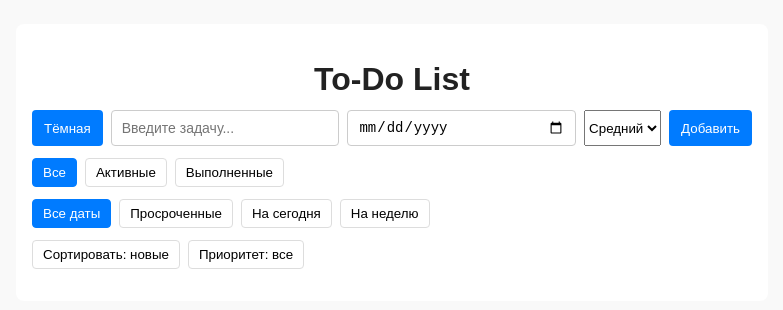
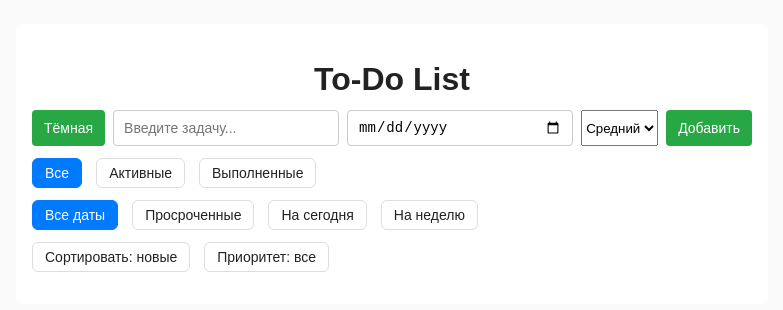
Before and after one commit to Anuar234/to-do-app, a React (Vite) app in the folder todo-app/frontend/: page / in a window 1280 px wide. Shown: the top 310 px of the page, without its empty margins (248-1031 px from the left). Built offline with nearby package versions, Linux system fonts and the light colour scheme.

Commit message:
some styles added to make it more clear with colour and visuals

```diff
--- a/todo-app/frontend/src/App.css
+++ b/todo-app/frontend/src/App.css
@@ -1,7 +1,6 @@
 /* frontend/src/App.css */
 
-
-
+/* Переменные темы */
 :root {
   --bg-color: #f9f9f9;
   --text-color: #222;
@@ -16,6 +15,7 @@
   --border-color: #444;
 }
 
+/* Общие стили страницы */
 body {
   margin: 0;
   font-family: Arial, sans-serif;
@@ -32,13 +32,12 @@ body {
   transition: background 0.3s, color 0.3s;
 }
 
-
-
 h1 {
   margin-bottom: 12px;
   text-align: center;
 }
 
+/* --- Input Row --- */
 .input-row {
   display: flex;
   gap: 8px;
@@ -53,18 +52,44 @@ h1 {
   border-radius: 4px;
 }
 
+/* Кнопка добавления задачи */
 .input-row button {
   padding: 8px 12px;
   border: none;
-  background: #007bff;
+  background: #28a745;
   color: white;
   border-radius: 4px;
   cursor: pointer;
-}
-.input-row button:hover {
-  background: #0056b3;
+  transition: background 0.2s;
 }
 
+.input-row button:hover {
+  background: #218838;
+}
+
+/* --- Общие кнопки --- */
+button {
+  padding: 6px 12px;
+  border-radius: 6px;
+  border: 1px solid #ddd;
+  background: #fff;
+  color: #222;
+  cursor: pointer;
+  font-size: 14px;
+  transition: all 0.2s;
+}
+
+button:hover {
+  background: #f0f0f0;
+}
+
+button.active {
+  background: #007bff;
+  color: white;
+  border-color: #007bff;
+}
+
+/* --- Фильтры --- */
 .filters {
   display: flex;
   gap: 8px;
@@ -73,18 +98,10 @@ h1 {
 }
 
 .filters button {
-  padding: 6px 10px;
-  border: 1px solid #ddd;
-  background: white;
-  cursor: pointer;
-  border-radius: 4px;
-}
-.filters button.active {
-  background: #007bff;
-  color: white;
-  border-color: #007bff;
+  margin-right: 6px;
 }
 
+/* --- Task List --- */
 .task-list {
   list-style: none;
   padding-left: 0;
@@ -95,6 +112,7 @@ h1 {
   align-items: center;
   padding: 8px 0;
   border-bottom: 1px solid #eee;
+  transition: background 0.2s;
 }
 
 .task-title {
@@ -110,24 +128,55 @@ h1 {
   font-size: 16px;
 }
 
-.task-date {
+.task-title.done {
+  text-decoration: line-through;
+  color: gray;
+  opacity: 0.7;
+}
+
+/* Дата создания и Due Date */
+.task-date,
+.task-due {
   color: #888;
   font-size: 12px;
   margin-right: 12px;
 }
 
+/* Кнопка удаления */
 .task-delete {
   color: #c00;
   border: none;
   background: transparent;
   cursor: pointer;
   font-size: 16px;
+  transition: color 0.2s;
 }
+
 .task-delete:hover {
   color: #900;
 }
 
+/* --- Приоритетные бейджи --- */
+.priority-badge {
+  margin-left: 10px;
+  padding: 2px 6px;
+  border-radius: 6px;
+  font-size: 0.8em;
+  font-weight: bold;
+  text-transform: capitalize;
+  display: inline-block;
+}
 
+.priority-badge.high { background: red; color: white; }
+.priority-badge.medium { background: orange; color: white; }
+.priority-badge.low { background: green; color: white; }
+
+/* --- Цвет фона задачи по приоритету --- */
+.task-item.high { background-color: #ffcccc; }
+.task-item.medium { background-color: #fff2cc; }
+.task-item.low { background-color: #ccffcc; }
+
+/* --- Адаптивность --- */
 @media (max-width: 600px) {
   .container {
     margin: 0;
@@ -155,13 +204,3 @@ h1 {
     margin: 4px 0;
   }
 }
-
-.task-item.high { background-color: #ffcccc; }
-.task-item.medium { background-color: #fff2cc; }
-.task-item.low { background-color: #ccffcc; }
-
-.task-title.done {
-  text-decoration: line-through;
-  color: gray;
-  opacity: 0.7;
-}
```
